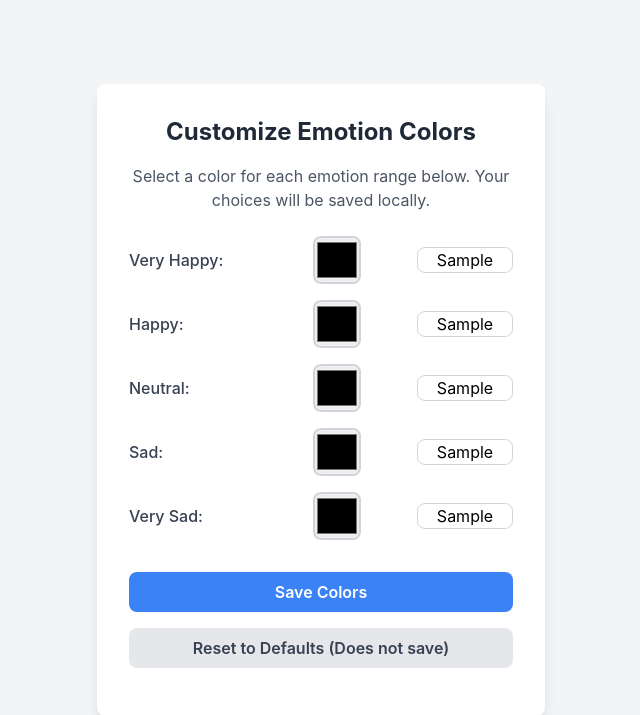
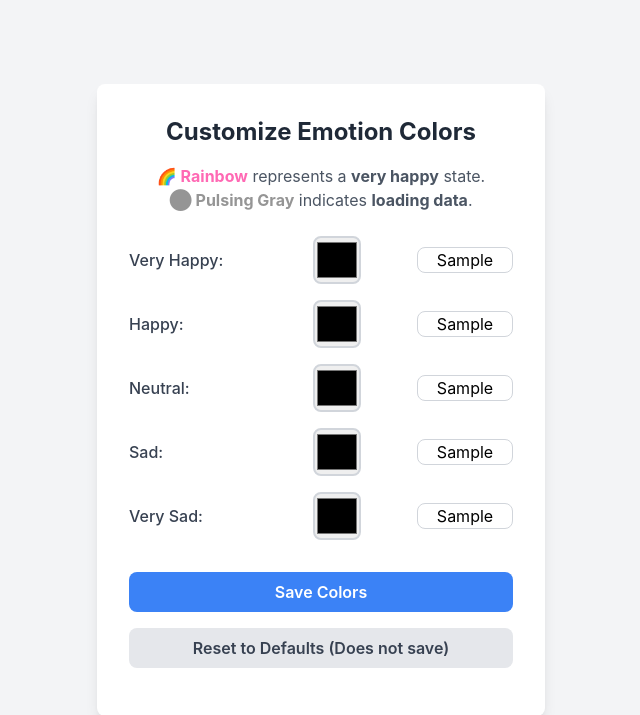
Before and after one commit to NaralC/GetHRV, a Django app: page /colors/ in a window 1280 px wide. Shown: the top 715 px of the page, without its empty margins (319-959 px from the left). Run offline with Django 4.2, Linux system fonts and the light colour scheme; tables that the repository leaves empty hold one stand-in row (values such as "Sample post"); some libraries are stand-ins or nearby versions.

Commit message:
ui: rainbow and gray desc texts

```diff
--- a/hrv/views.py
+++ b/hrv/views.py
@@ -137,7 +137,7 @@ def map_sdnn_to_color(sdnn: float, emotion_colors) -> str:
 
     # Map sdnn to a color based on ranges (arbitrary example ranges)
     if sdnn <= 0:
-        return "#616161" # Gray for no data
+        return "#616161" # Pulsing gray for no data
     elif sdnn < 20:
         return emotion_colors["very_sad"]
     elif 20 <= sdnn < 30:
--- a/mysite/settings.py
+++ b/mysite/settings.py
@@ -28,7 +28,7 @@ SECRET_KEY = "django-insecure-=s$o2o@%ii$$^@uq9*8%yb28zu0#m9mjs3g^_q6%b6*%oy0^cw
 # SECURITY WARNING: don't run with debug turned on in production!
 DEBUG = True
 
-ALLOWED_HOSTS = ['192.168.10.102', '192.168.1.101', '192.168.1.178', 'localhost', '127.0.0.1', '0.0.0.0', '192.168.0.108', '192.168.0.102', '10.48.38.224', "192.168.1.100", "192.168.1.80", "172.20.10.8", "172.20.10.2", "192.168.1.190", "192.168.1.102", "192.168.125.36", "192.168.82.197", "192.168.82.36", "192.168.84.36"]
+ALLOWED_HOSTS = ['192.168.10.102', '192.168.1.101', '192.168.1.178', 'localhost', '127.0.0.1', '0.0.0.0', '192.168.0.108', '192.168.0.102', '10.48.38.224', "192.168.1.100", "192.168.1.80", "172.20.10.8", "172.20.10.2", "192.168.1.190", "192.168.1.102", "192.168.125.36", "192.168.82.197", "192.168.82.36", "192.168.84.36" ,"192.168.242.36"]
 
 
 # Application definition
--- a/templates/colors.html
+++ b/templates/colors.html
@@ -17,8 +17,13 @@
         Customize Emotion Colors
       </h1>
       <p class="text-gray-600 text-center mb-6">
-        Select a color for each emotion range below. Your choices will be saved
-        locally.
+        <span class="font-bold text-[#FF69B4]">🌈 Rainbow</span> represents a
+        <b>very happy</b> state.
+        <br />
+        <span class="font-bold text-[#616161] animate-pulse"
+          >⬤ Pulsing Gray</span
+        >
+        indicates <b>loading data</b>.
       </p>
 
       <form id="colorForm" class="space-y-4">
```
